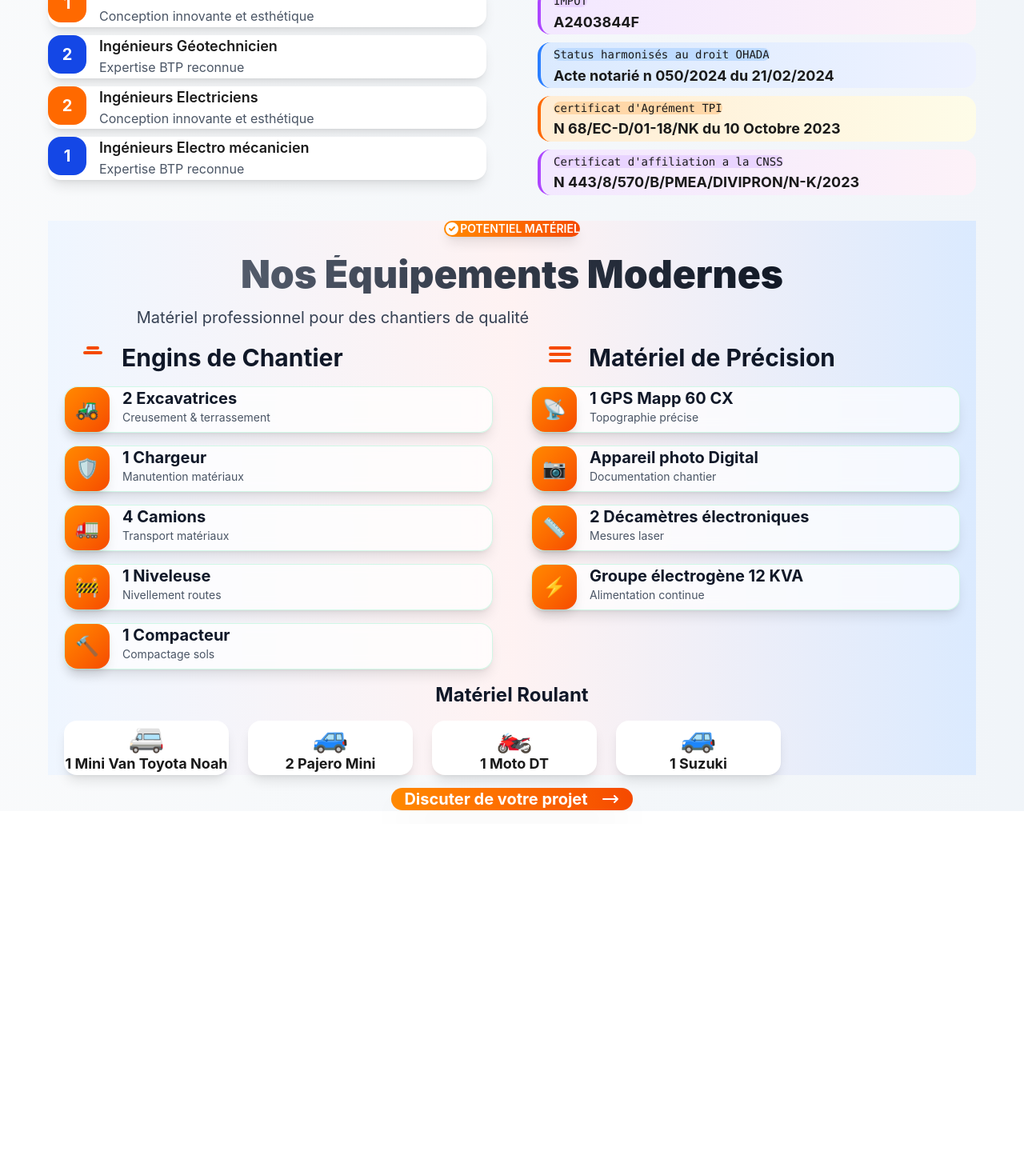
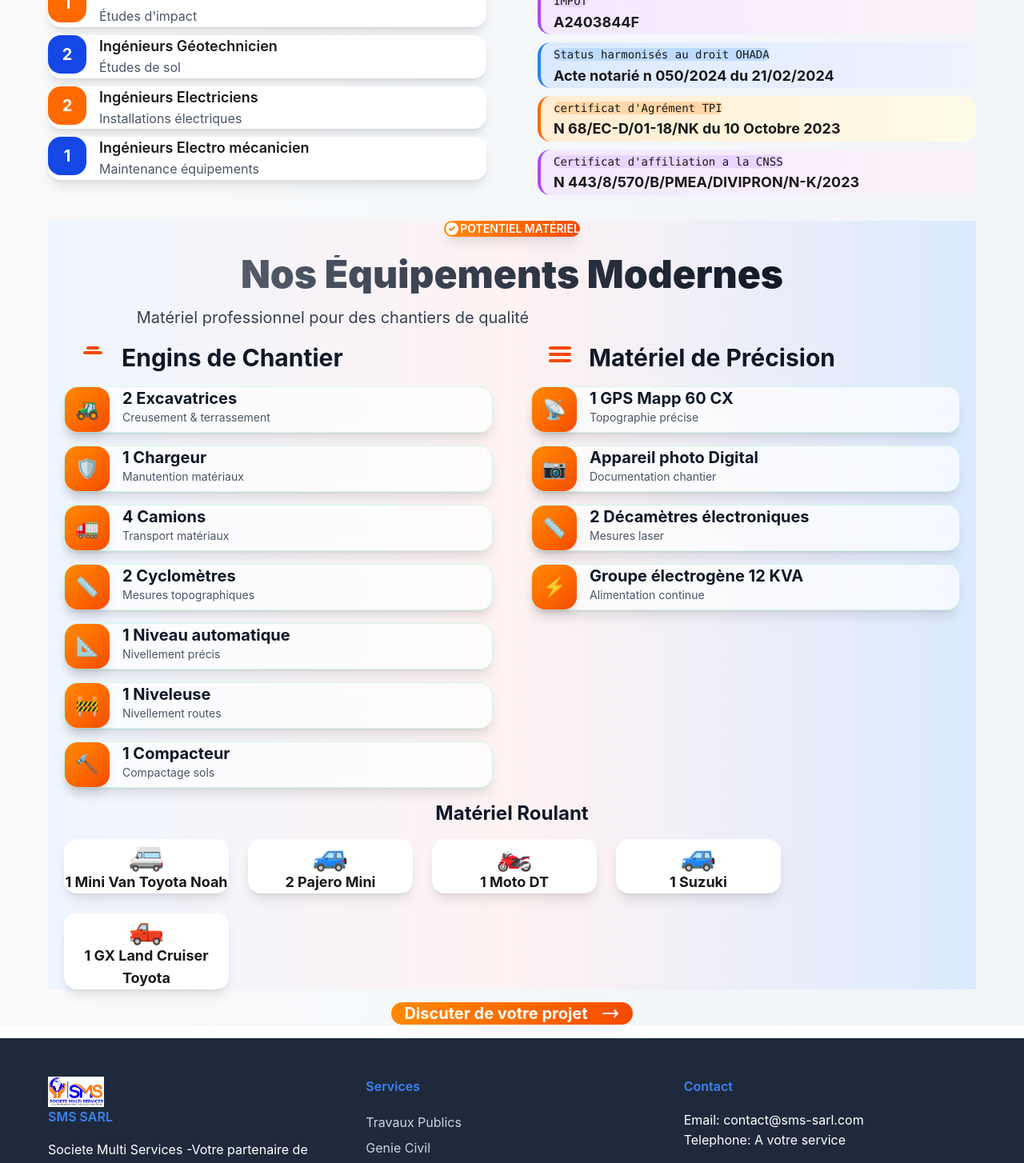
Before and after one commit to yankbg/SMS, a React (Vite) app: page /a-propos in a window 1280 px wide. Shown: the part 960-2414 px from the top of the page at 80% size. Before the commit the page ends 1990 px from the top, so only its background shows below. Built offline with nearby package versions, Linux system fonts and the light colour scheme.

Commit message:
we add footer component in the Apropos page

```diff
--- /dev/null
+++ b/src/component/Footer.jsx
@@ -0,0 +1,39 @@
+import React from "react";
+import "../pages/style.css";
+import smsLgo from "../assets/logo.jpeg";
+import {Link} from "react-router-dom";
+
+export default function Footer() {
+    return (
+        <footer className="footer">
+            <div className="container">
+                <div className="footer-content">
+                    <div className="footer-section">
+                        <img src={smsLgo} className="nav-logo-pic" alt="SMS Logo"/>
+                        <h3>SMS SARL</h3>
+                        <p>
+                            Societe Multi Services -Votre partenaire de confiance pour tous vos projets.
+                        </p>
+                    </div>
+                    <div className="footer-section">
+                        <h3>Services</h3>
+                        <ul>
+                            <li>Travaux Publics</li>
+                            <li>Genie Civil</li>
+                            <li>Import-Export</li>
+                            <li>Immobilier</li>
+                        </ul>
+                    </div>
+                    <div className="footer-section">
+                        <h3>Contact</h3>
+                        <p>Email: contact@sms-sarl.com</p>
+                        <p>Telephone: A votre service</p>
+                    </div>
+                </div>
+                <div className="footer-bottom">
+                    <p>yaan kbg &copy; 2024 SMS SARL. Tous droits reserves.</p>
+                </div>
+            </div>
+        </footer>
+    );
+}
--- a/src/pages/APropos.jsx
+++ b/src/pages/APropos.jsx
@@ -1,5 +1,6 @@
 import React from 'react';
 import Navbar from "../component/Navbar.jsx";
+import Footer from "../component/Footer.jsx";
 import './style.css'
 
 export default function APropos() {
@@ -15,7 +16,7 @@ export default function APropos() {
         </div>
     )
 
-    const Home = () => {
+    const AProposContent = () => {
         return (
             <div className="main-apropos min-h-screen bg-gradient-to-br from-slate-50 via-white to-blue-50">
                 {/* Hero À Propos */}
@@ -123,7 +124,7 @@ export default function APropos() {
                                         </div>
                                         <div>
                                             <h4 className="font-semibold text-lg mb-1">Environmentaliste</h4>
-                                            <p className="text-gray-600">Conception innovante et esthétique</p>
+                                            <p className="text-gray-600">Études d'impact</p>
                                         </div>
                                     </div>
                                     <div
@@ -133,7 +134,7 @@ export default function APropos() {
                                         </div>
                                         <div>
                                             <h4 className="font-semibold text-lg mb-1">Ingénieurs Géotechnicien</h4>
-                                            <p className="text-gray-600">Expertise BTP reconnue</p>
+                                            <p className="text-gray-600">Études de sol</p>
                                         </div>
                                     </div>
                                     <div
@@ -143,7 +144,7 @@ export default function APropos() {
                                         </div>
                                         <div>
                                             <h4 className="font-semibold text-lg mb-1">Ingénieurs Electriciens</h4>
-                                            <p className="text-gray-600">Conception innovante et esthétique</p>
+                                            <p className="text-gray-600">Installations électriques</p>
                                         </div>
                                     </div>
                                     <div
@@ -154,7 +155,7 @@ export default function APropos() {
                                         <div>
                                             <h4 className="font-semibold text-lg mb-1">Ingénieurs Electro
                                                 mécanicien</h4>
-                                            <p className="text-gray-600">Expertise BTP reconnue</p>
+                                            <p className="text-gray-600">Maintenance équipements</p>
                                         </div>
                                     </div>
                                 </div>
@@ -236,6 +237,8 @@ export default function APropos() {
                                             <EquipmentCard icon="🚜" title="2 Excavatrices" desc="Creusement & terrassement" />
                                             <EquipmentCard icon="🛡️" title="1 Chargeur" desc="Manutention matériaux" />
                                             <EquipmentCard icon="🚛" title="4 Camions" desc="Transport matériaux" />
+                                            <EquipmentCard icon="📏" title="2 Cyclomètres" desc="Mesures topographiques" />
+                                            <EquipmentCard icon="📐" title="1 Niveau automatique" desc="Nivellement précis" />
                                             <EquipmentCard icon="🚧" title="1 Niveleuse" desc="Nivellement routes" />
                                             <EquipmentCard icon="🔨" title="1 Compacteur" desc="Compactage sols" />
                                         </div>
@@ -277,6 +280,10 @@ export default function APropos() {
                                             <div className="text-4xl mb-3">🚙</div>
                                             <h4 className="font-bold text-lg mb-2">1 Suzuki</h4>
                                         </div>
+                                        <div className="p-6 bg-white rounded-2xl shadow-lg hover:shadow-xl transition-all group">
+                                            <div className="text-4xl mb-3">🛻</div>  {/* Land Cruiser */}
+                                            <h4 className="font-bold text-lg mb-2">1 GX Land Cruiser Toyota</h4>
+                                        </div>
                                     </div>
                                 </div>
                             </div>
@@ -301,7 +308,8 @@ export default function APropos() {
     return (
         <div>
             <Navbar/>
-            <Home/>
+            <AProposContent/>
+            <Footer/>
         </div>
     );
 }
--- a/src/pages/Accueil.jsx
+++ b/src/pages/Accueil.jsx
@@ -3,6 +3,7 @@ import React, {useEffect} from "react";
 import {useState} from "react";
 import "./style.css";
 import Navbar from "../component/Navbar.jsx";
+import Footer from "../component/Footer.jsx";
 import smsLgo from "../assets/logo.jpeg";
 import video1 from "../assets/video1.mp4";
 import img1 from "../assets/image1.jpg";
@@ -241,40 +242,7 @@ const Apropos = () => {
         </section>
     );
 };
-const Footer = () => {
-    return (
-        <footer className="footer">
-            <div className="container">
-                <div className="footer-content">
-                    <div className="footer-section">
-                        <img src={smsLgo} className="nav-logo-pic" alt="SMS Logo"/>
-                        <h3>SMS SARL</h3>
-                        <p>
-                            Societe Multi Services -Votre partenaire de confiance pour tous vos projets.
-                        </p>
-                    </div>
-                    <div className="footer-section">
-                        <h3>Services</h3>
-                        <ul>
-                            <li>Travaux Publics</li>
-                            <li>Genie Civil</li>
-                            <li>Import-Export</li>
-                            <li>Immobilier</li>
-                        </ul>
-                    </div>
-                    <div className="footer-section">
-                        <h3>Contact</h3>
-                        <p>Email: contact@sms-sarl.com</p>
-                        <p>Telephone: A votre service</p>
-                    </div>
-                </div>
-                <div className="footer-bottom">
-                    <p>yaan kbg &copy; 2024 SMS SARL. Tous droits reserves.</p>
-                </div>
-            </div>
-        </footer>
-    );
-}
+
 const Background = ({playStatus, heroCount}) => {
     if (playStatus) {
         return (
```
